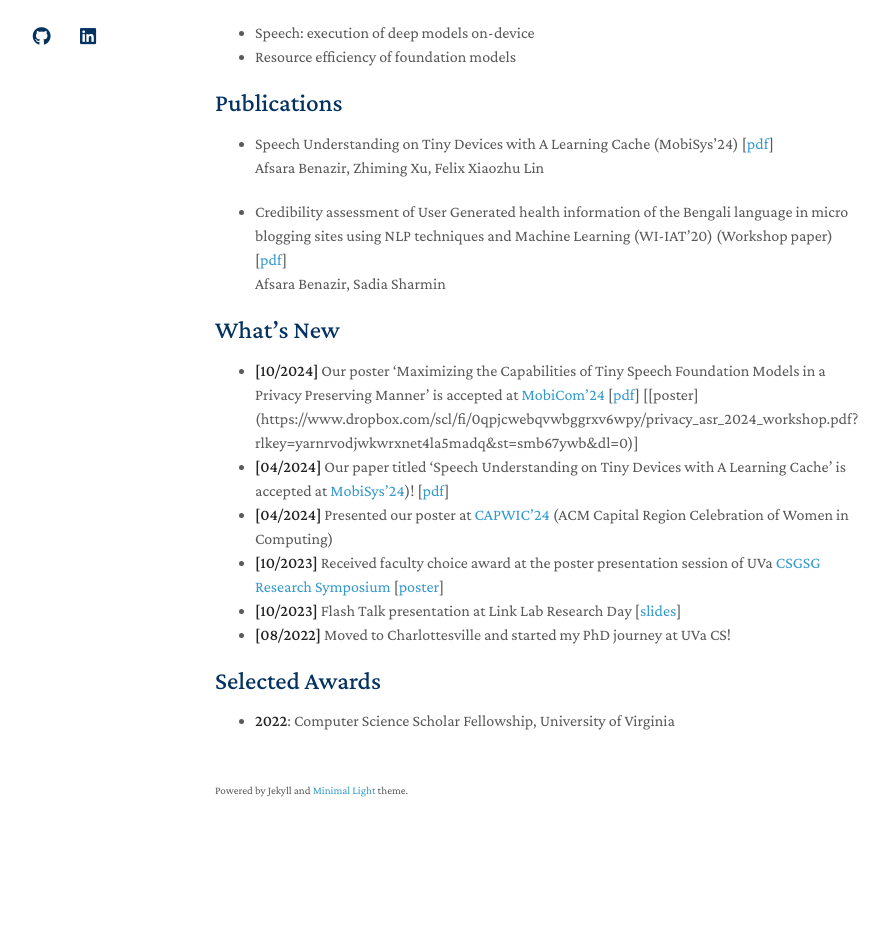
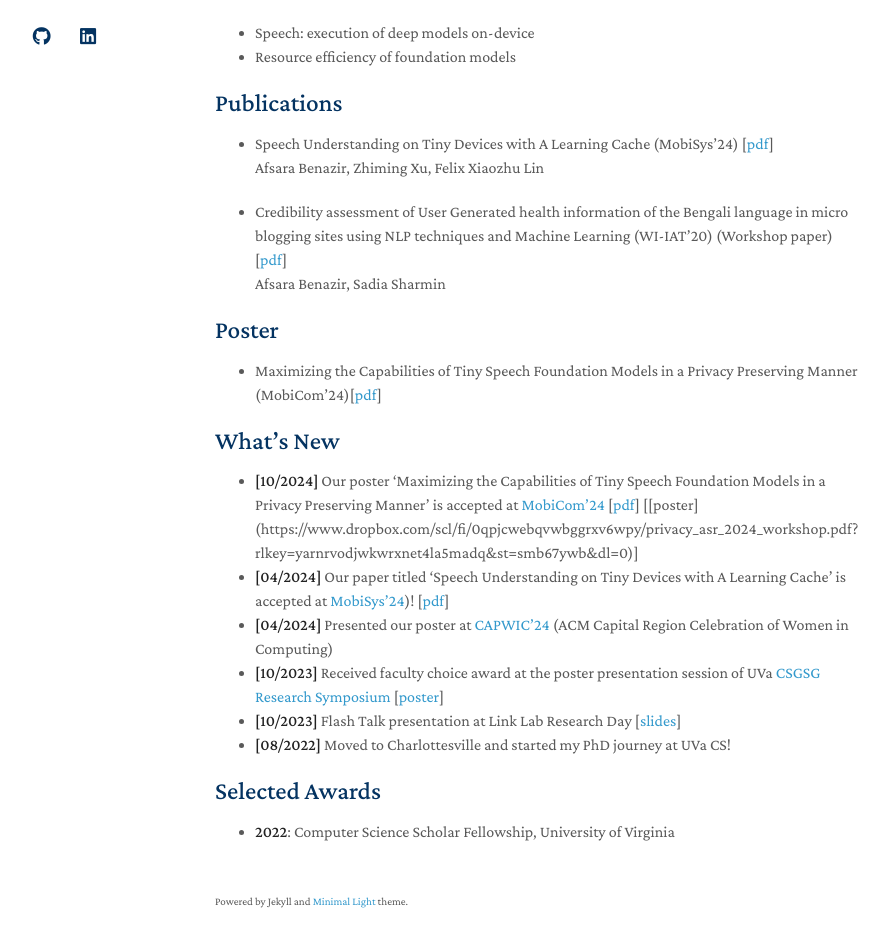
Before and after one commit to afsara-ben/aben.github.io, a Jekyll site: the page built from index.md, in a window 1280 px wide and 1316 px high. Shown: the part 334-1281 px from the top of the window, without its empty margins (255-1144 px from the left). Built offline with Jekyll 4.4.1, drawn with Linux system fonts in a browser that asks for light colours; nearby versions of some CDN libraries; a style sheet for code colours, icons or effects is not loaded; our own code applies the rules of GitHub Pages for plain Markdown files.

Commit message:
Update index.md

```diff
--- a/index.md
+++ b/index.md
@@ -22,6 +22,10 @@ My research interest lies in the domain of Systems X Machine Learning with a par
 - Credibility assessment of User Generated health information of the Bengali language in micro blogging sites using NLP techniques and Machine Learning (WI-IAT’20) (Workshop paper)  [[pdf](https://ieeexplore.ieee.org/document/9457807)] \
 Afsara Benazir, Sadia Sharmin
 
+## Poster
+- Maximizing the Capabilities of Tiny Speech Foundation Models in a Privacy Preserving Manner (MobiCom'24)[[pdf](https://www.dropbox.com/scl/fi/8v54xoto0b34f7xew4a5s/2024_privacy_asr_tiny_poster_final.pdf?rlkey=w52i5xz149u1vuj638p2aiqnh&st=0fzwk4sf&dl=0)]
+
+
 ## What's New
 - **[10/2024]** Our poster 'Maximizing the Capabilities of Tiny Speech Foundation Models in a Privacy Preserving Manner' is accepted at [MobiCom'24](https://www.sigmobile.org/mobicom/2024/) [[pdf](https://www.dropbox.com/scl/fi/8v54xoto0b34f7xew4a5s/2024_privacy_asr_tiny_poster_final.pdf?rlkey=w52i5xz149u1vuj638p2aiqnh&st=0fzwk4sf&dl=0)] [[poster] (https://www.dropbox.com/scl/fi/0qpjcwebqvwbggrxv6wpy/privacy_asr_2024_workshop.pdf?rlkey=yarnrvodjwkwrxnet4la5madq&st=smb67ywb&dl=0)]
 - **[04/2024]** Our paper titled 'Speech Understanding on Tiny Devices with A Learning Cache' is accepted at [MobiSys'24](https://www.sigmobile.org/mobisys/2024/))! [[pdf](https://arxiv.org/pdf/2311.18188.pdf)]
```
